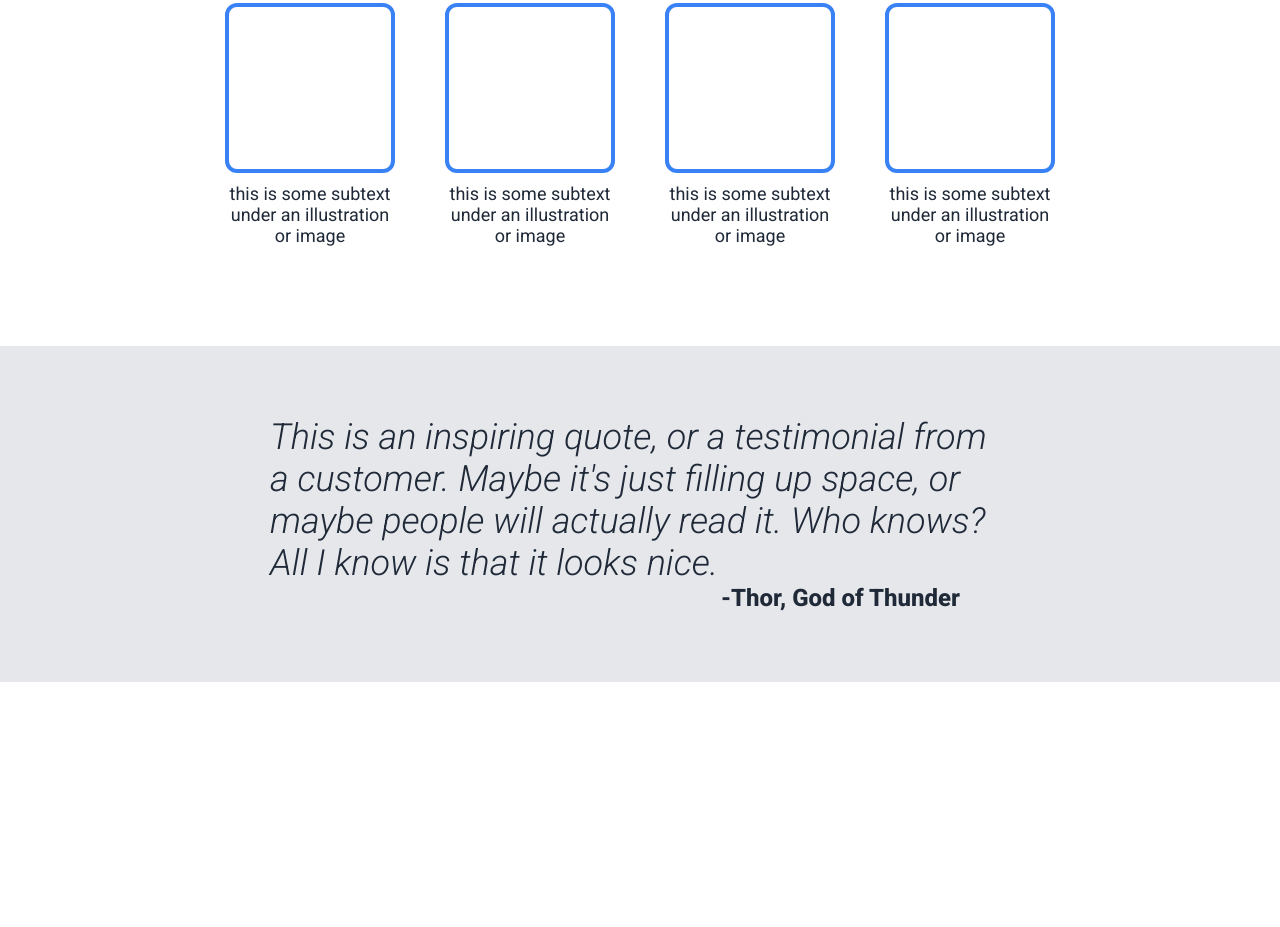
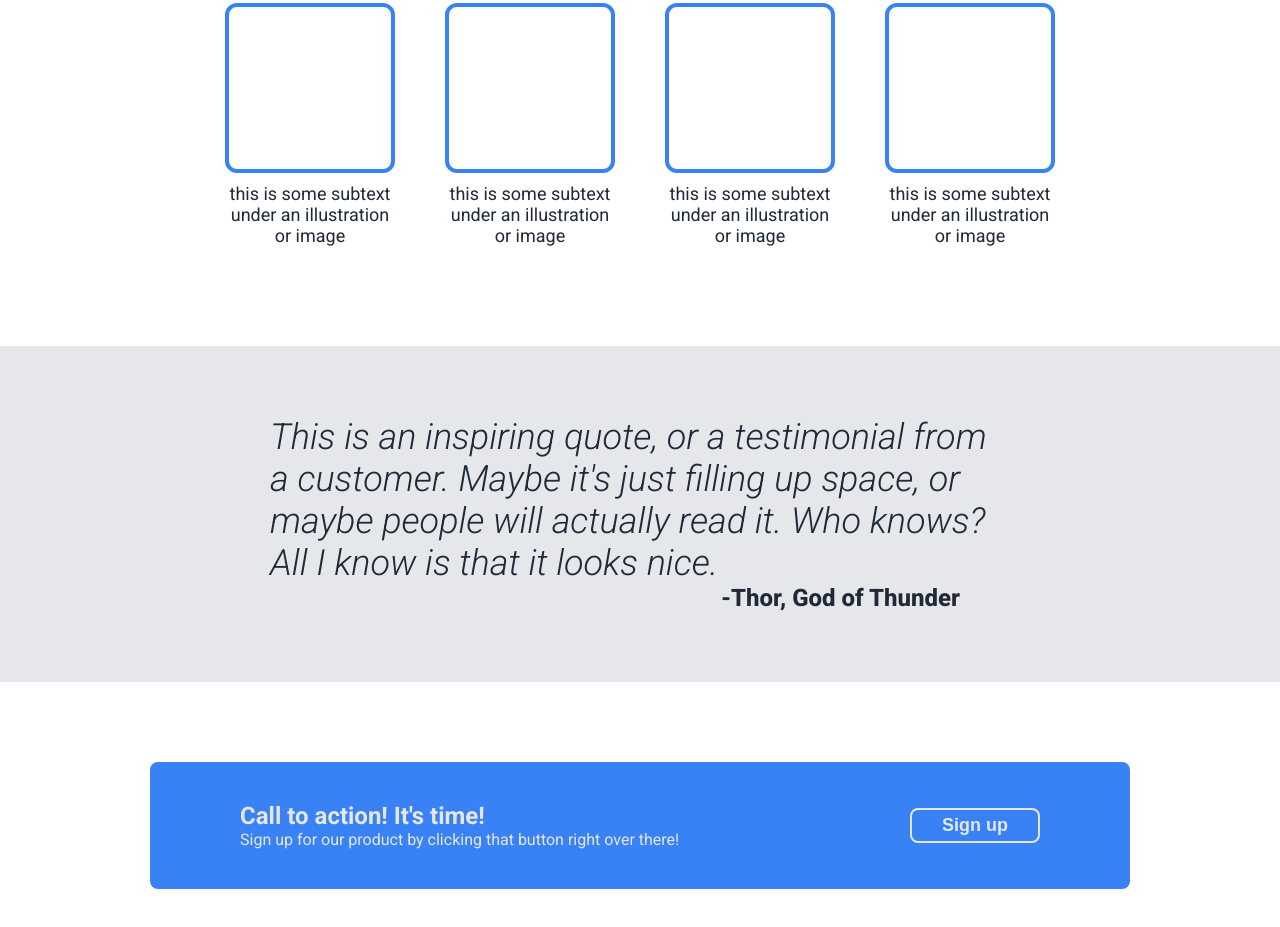
Before and after one commit to sugamShrestha7/odin-html-css-project, a plain HTML site: page index.html in a window 1280 px wide. Shown: the part 635-1562 px from the top of the page. Before the commit the page ends 1317 px from the top, so only its background shows below. Drawn offline with Linux system fonts and the light colour scheme.

Commit message:
Add the sign up section with content and a button only and style the section point: fine till now; padding/margin issue I guess

```diff
--- a/css/style.css
+++ b/css/style.css
@@ -141,3 +141,32 @@ header a {
     font-size: 24px;
     padding-right: 50px;
 }
+
+.sign-up {
+    margin: 80px 150px;
+    padding: 40px 90px;
+    background-color: #3882F6;
+    color: #E5E7EB;
+    border-radius: 8px;
+    display: flex;
+    justify-content: space-between;
+    align-items: center;
+}
+
+.sign-up--content h3 {
+    font-size: 24px;
+}
+
+.sign-up--content p {
+    font-size: 16px;
+}
+
+.sign-up button {
+    border: 2px solid #E5E7EB;
+    border-radius: 8px;
+    padding: 5px 30px;
+    background-color: transparent;
+    color: #E5E7EB;
+    font-weight: 800;
+    font-size: 18px;
+}
--- a/index.html
+++ b/index.html
@@ -53,5 +53,13 @@
         <p class="quotation">This is an inspiring quote, or a testimonial from a customer. Maybe it's just filling up space, or maybe people will actually read it. Who knows? All I know is that it looks nice.</p>
         <p class="creator">-Thor, God of Thunder</p>
     </div>
+
+    <div class="sign-up">
+        <div class="sign-up--content">
+            <h3>Call to action! It's time!</h3>
+            <p>Sign up for our product by clicking that button right over there!</p>
+        </div>
+        <button>Sign up</button>
+    </div>
 </body>
 </html>
```
